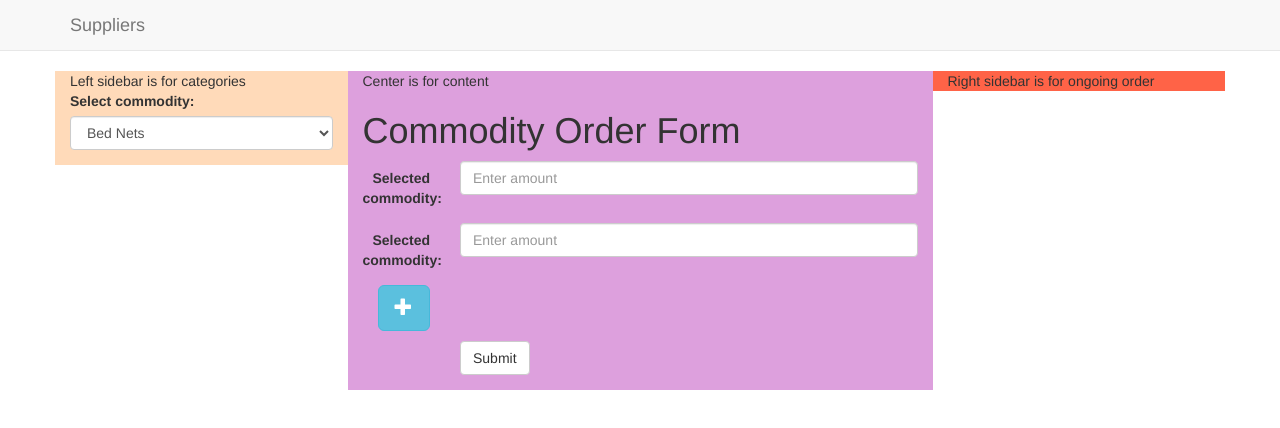
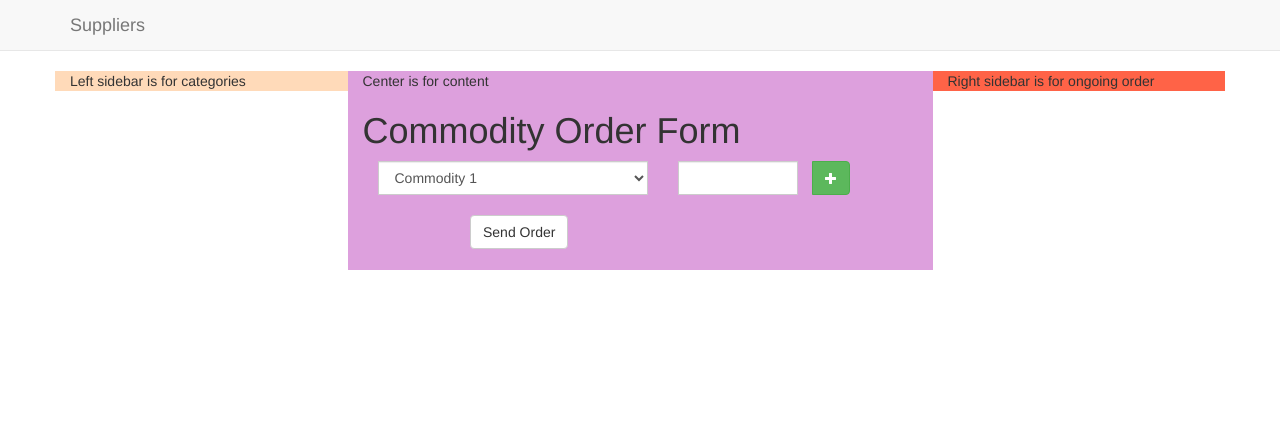
Before and after one commit to DanielGJohnsen/Suppliers, a plain HTML site: page index.html in a window 1280 px wide. Shown: the top 428 px of the page. Drawn offline with Linux system fonts and the light colour scheme.

Commit message:
index.html main.js style.css changed

```diff
--- a/assets/css/style.css
+++ b/assets/css/style.css
@@ -7,3 +7,13 @@ body{
   width: 100px;
   background-color: green;
 }
+
+.entry:not(:first-of-type)
+{
+    margin-top: 10px;
+}
+
+.glyphicon
+{
+    font-size: 12px;
+}
--- a/assets/js/main.js
+++ b/assets/js/main.js
@@ -1,3 +1,25 @@
-function consoleLog(){
-  console.log("Test");
-}
+
+
+$(function()
+{
+    $(document).on('click', '.btn-add', function(e)
+    {
+        e.preventDefault();
+
+        var control = $('.controls form:first'),
+            actualEntry = $(this).parents('.entry:first'),
+            newEntry = $(actualEntry.clone()).appendTo(control);
+
+        newEntry.find('input').val('');
+        control.find('.entry:not(:last) .btn-add')
+            .removeClass('btn-add').addClass('btn-remove')
+            .removeClass('btn-success').addClass('btn-danger')
+            .html('<span class="glyphicon glyphicon-minus"></span>');
+    }).on('click', '.btn-remove', function(e)
+    {
+		$(this).parents('.entry:first').remove();
+
+		e.preventDefault();
+		return false;
+	});
+});
--- a/index.html
+++ b/index.html
@@ -18,48 +18,52 @@
       <div class="row">
         <div class="col-xs-12 col-sm-3" style="background-color:peachpuff">
           Left sidebar is for categories
+        </div>
+
+        <div class="col-xs-12 col-sm-6" style="background-color:plum">
+          Center is for content
+
+	  <h1>Commodity Order Form</h1>
+	  <div class="container">
+	    <div class="row">
+	      <div class="control-group" id="fields">
+		<div class="controls">
+		  <form role="form" autocomplete="off">
+		    <div class="entry input-group col-xs-5">
+		      <div class="col-xs-8">
+			<select class="form-control">
+			  <option>Commodity 1</option>
+			  <option>Commodity 2</option>
+			  <option>Commodity 3</option>
+			</select>
+		      </div>
+
+		      <div class="col-xs-4">
+			<input type="text" class="form-control">
+		      </div>
+
+		      <span class="input-group-btn">
+			<button class="btn btn-success btn-add" type="button">
+			  <span class="glyphicon glyphicon-plus"></span>
+			</button>
+		      </span>
+		    </div>
+		  </form>
+		</div>
+	      </div>
+	    </div>
+	  </div>
+	  <br>
 
 	  <div class="form-group">
-	    <label for="sel1"><h>Select commodity:</h></label>
-	    <select class="form-control" id="sel1">
-	      <option>Bed Nets</option>
-	      <option>Emergency Contraception</option>
-	      <option>Injectable Antibiotics</option>
-	    </select>
+	    <div class="col-sm-offset-2 col-sm-10">
+	      <button type="submit" class="btn btn-default">Send Order</button>
+	    </div>
 	  </div>
-        </div>
-        <div class="col-xs-12 col-sm-6" style="background-color:plum">
-          Center is for content
-	  <h1>Commodity Order Form</h1>
-	  <form class="form-horizontal" role="form">
-	    <div class="form-group">
-	      <label class="control-label col-sm-2" for="com1">Selected commodity:</label>
-	      <div class="col-sm-10">
-		<input type="commodity" class="form-control" id="commodity1" placeholder="Enter amount">
-	      </div>
-	    </div>
-	    <div class="form-group">
-	      <label class="control-label col-sm-2" for="com2">Selected commodity:</label>
-	      <div class="col-sm-10">
-		<input type="commodity" class="form-control" id="commodity2" placeholder="Enter amount">
-	      </div>
-	    </div>
+	  <br> <br>
 
+	</div>
 
-	    <div class="container">
-	      <p>
-		<a href="#" class="btn btn-info btn-lg">
-		  <span class="glyphicon glyphicon-plus"></span>
-		</a>
-	      </p>
-	    </div>
-	    <div class="form-group">
-	      <div class="col-sm-offset-2 col-sm-10">
-		<button type="submit" class="btn btn-default">Submit</button>
-	      </div>
-	</div>
-</form>
-        </div>
         <div class="col-xs-12 col-sm-3" style="background-color:tomato">
           Right sidebar is for ongoing order
         </div>
```
